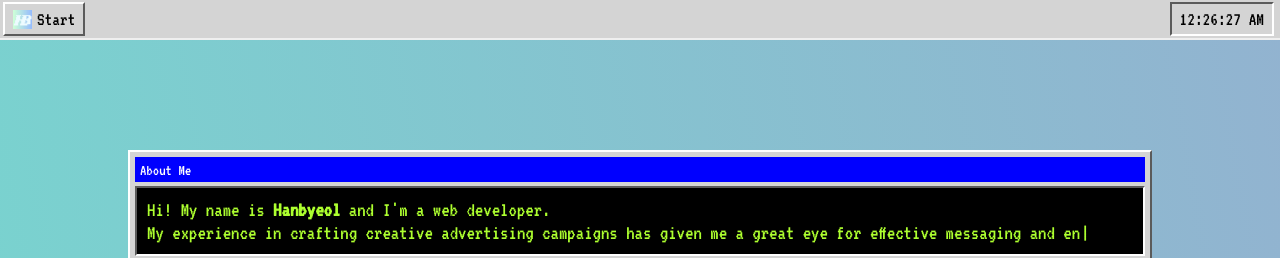
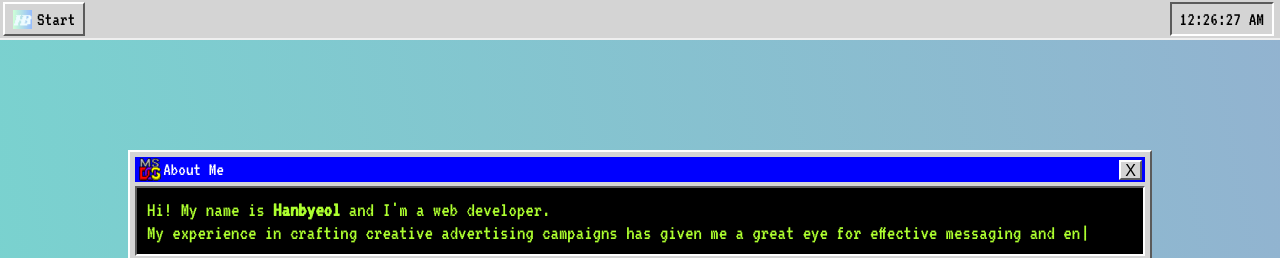
Before and after one commit to bieeeee/hanbyeol.me, a React (Create React App) app: page / in a window 1280 px wide. Shown: the top 258 px of the page. Built offline with nearby package versions, Linux system fonts and the light colour scheme; a web font is replaced by a local one.

Commit message:
Add handleClose to terminal-container

```diff
--- a/src/components/Terminal.css
+++ b/src/components/Terminal.css
@@ -18,7 +18,29 @@
   color: white;
   display: flex;
   align-items: center;
-  padding-left: 5px;
+  padding-left: 4px;
+  font-size: 19px;
+}
+
+.terminal-bar img {
+  width: 2.4%;
+  padding-right: 2px;
+}
+
+.btn-close {
+  margin-left: auto;
+  margin-right: 3px;
+  width: 23px;
+  height: 20px;
+  text-align: center;
+  color: black;
+  font-family:Arial, Helvetica, sans-serif;
+  font-size: 16px;
+  border-top: 2px solid white;
+  border-right: 2px solid #5b5b5b;
+  border-bottom: 2px solid #5b5b5b;
+  border-left: 2px solid white;
+  background-color: #d4d4d4;
 }
 
 .terminal-content {
--- a/src/components/Terminal.js
+++ b/src/components/Terminal.js
@@ -1,13 +1,23 @@
-import React, { Component } from 'react'
+import React, { Component, useState } from 'react'
 import './Terminal.css';
 import Typewriter from 'typewriter-effect';
 
 
 function Terminal() {
+  const [isClosed, setIsClosed] = useState(false);
+
+  const handleClose = () => {
+    setIsClosed(true);
+  }
+
   return (
+    <>
+      {!isClosed && (
         <div className='terminal-container'>
           <div className="terminal-bar">
+            <img src='prompt.png' alt='folder' />
             <p>About Me</p>
+            <button className='btn-close' onClick={handleClose}>X</button>
           </div>
           <div className="terminal-content">
             <Typewriter
@@ -21,6 +31,8 @@ function Terminal() {
             />
           </div>
         </div>
+      )}
+    </>
   )
 }
 
```
Also changed, not shown: public/prompt.png (added). Lines whose indentation alone changed are shown as unchanged.
